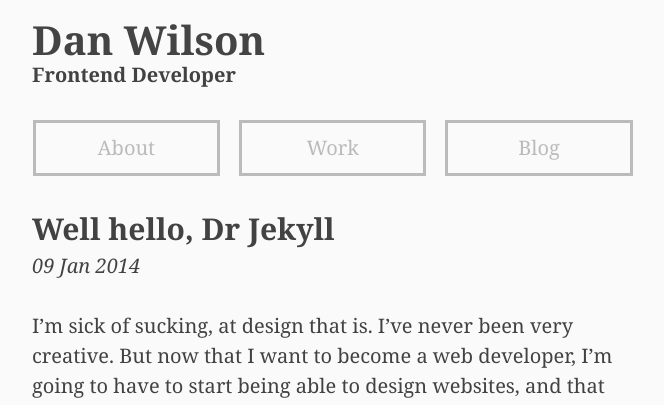
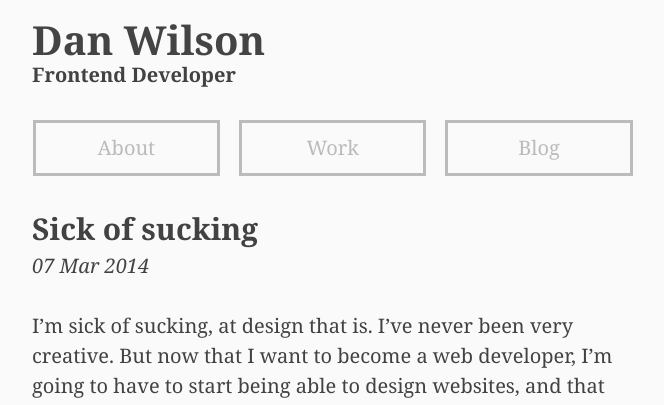
Before and after one commit to danwlsn/djangodan.github.io, a Jekyll site: the page built from _posts/2014-03-07-sick-of-sucking.md, in a window 1280 px wide. Shown: the top 405 px of the page, without its empty margins (308-972 px from the left). Built offline with Jekyll 4.4.1, drawn with Linux system fonts in a browser that asks for light colours; nearby versions of some CDN libraries; Markdown is read by kramdown in place of the engine named in the settings.

Commit message:
Dates and titles

```diff
--- a/_posts/2014-03-07-sick-of-sucking.md
+++ b/_posts/2014-03-07-sick-of-sucking.md
@@ -1,7 +1,7 @@
 ---
 layout: post
-title:  "Well hello, Dr Jekyll"
-date:   2014-01-09 11:14:47
+title:  "Sick of sucking"
+date:   2014-03-07 20:14:47
 image: none
 ---
 
```
